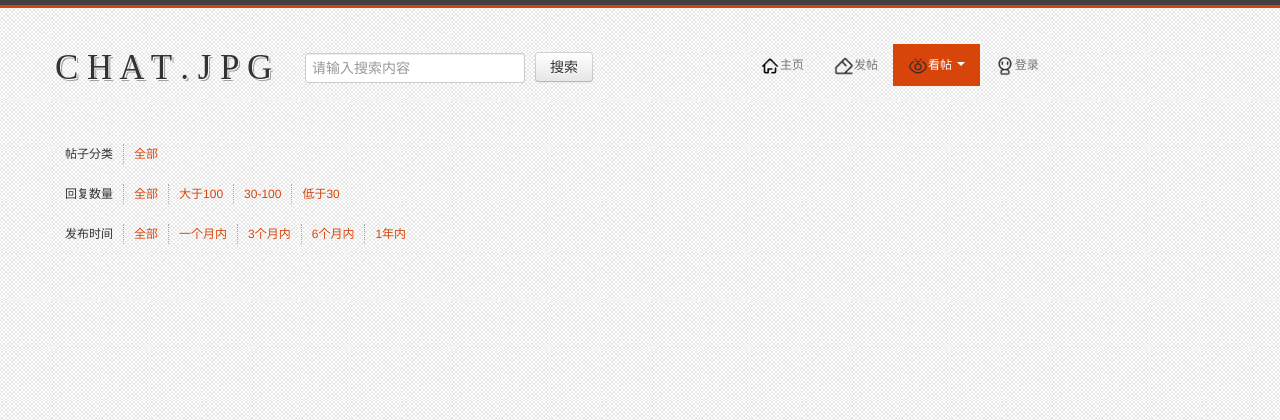
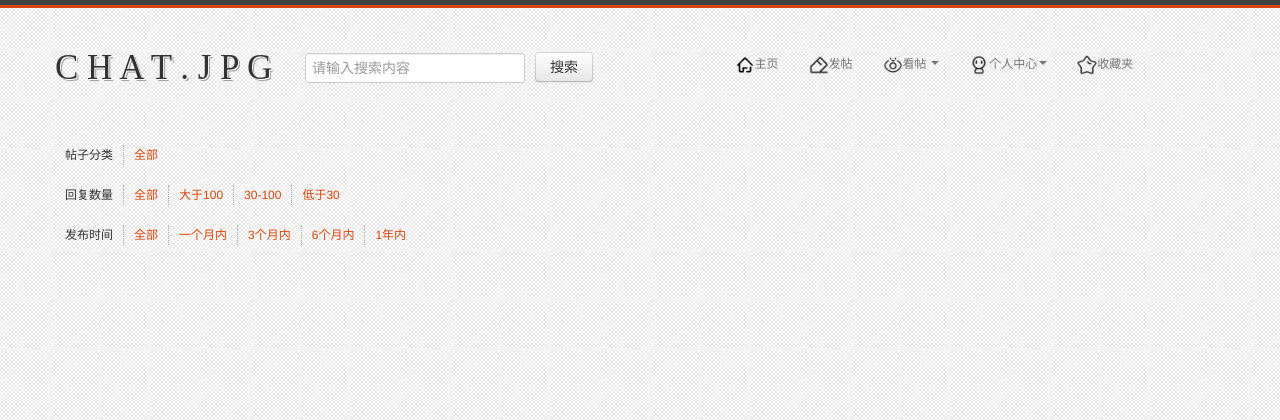
Before and after one commit to zshihang213/chat, a Django app: a page that uses templates/all.html in a window 1280 px wide. Shown: the top 420 px of the page. Run offline with Django 3.2, Linux system fonts and the light colour scheme; data that the repository does not hold is empty; some libraries are stand-ins or nearby versions.

Commit message:
Update all.html

```diff
--- a/templates/all.html
+++ b/templates/all.html
@@ -42,7 +42,7 @@
 <div class="container main-container">
 
     <!-- logo，搜索框，导航栏 -->
-    <div class="row header">
+    <div class="row header" style="width: 100%">
 
         <!-- 左上角图片和logo -->
         <div class="span5 logo" style="width: 250px">
@@ -50,7 +50,7 @@
         </div>
 
         <!-- 搜索框-->
-        <form action="/all-0-0-0" method="post" style="margin-left: 0; width: 350px;" class="span5 logo navbar-form navbar-left">
+        <form action="/all-0-0-0" method="post" style="margin-left: 0; width: 300px;" class="span5 logo navbar-form navbar-left">
             {% csrf_token %}
             <div style="float: left;" class="form-group">
                 <input name="keys" type="text" class="form-control" placeholder="请输入搜索内容">
@@ -59,14 +59,14 @@
         </form>
 
         <!-- 导航栏 -->
-        <div  style="width: 300px;float: right;margin-right:15%;margin-top: 3%">
-            <div class="navbar hidden-phone" style="height: 40px;width: 360px;">
+        <div  style="width: 300px;float: right;margin-right: 15%;margin-top: 3%">
+            <div class="navbar hidden-phone" style="height: 40px;width: 500px;">
 
                 <ul class="nav">
-                    <li><a href="/home"><img src="../static/img/home.png" style="height: 20px;width: 20px">主页</a></li>
-                    <li><a href="/publish"><img src="../static/img/publish.png" style="height: 20px;width: 20px">发帖</a></li>
-                    <li class="dropdown active">
-                        <a class="dropdown-toggle" data-toggle="dropdown" href="page-full-width.htm"><img src="../static/img/scan.png" style="height: 20px;width: 20px">看帖 <b
+                <li ><a href="/home"><img src="http://127.0.0.1:8000/static/img/home.png" style="height: 20px;width: 20px">主页</a></li>
+                <li><a href="/publish"><img src="http://127.0.0.1:8000/static/img/publish.png" style="height: 20px;width: 20px">发帖</a>&nbsp;</li>
+                <li class="dropdown">
+                    <a class="dropdown-toggle" data-toggle="dropdown" href="#"><img src="http://127.0.0.1:8000/static/img/scan.png" style="height: 20px;width: 20px">看帖 <b
                             class="caret"></b></a>
                     <ul class="dropdown-menu">
                             <li><a href="/all-0-0-0">全部帖子</a></li>
@@ -76,19 +76,15 @@
                             <li><a href="/all-4-0-0">幻想</a></li>
                         </ul>
                 </li>
-                    {% if uid %}
+
                 <li class="dropdown">
-                            <a class="dropdown-toggle" data-toggle="dropdown"><img src="../static/img/self-inform.png" style="height: 20px;width: 20px">{{ uid }}，欢迎你<b class="caret"></b></a>
+                    <a class="dropdown-toggle" data-toggle="dropdown"><img src="http://127.0.0.1:8000/static/img/self-inform.png" style="height: 20px;width: 20px">个人中心<b class="caret"></b></a>
                     <ul class="dropdown-menu">
                     <li><a href="/edit-pwd">修改密码</a></li>
                         <li><a href="/edit-inform">修改个人信息</a></li>
                     </ul>
                 </li>
-                        <li><a href="/likes"><img src="../static/img/likes.png" style="height: 20px;width: 20px">收藏夹</a></li>
-                        <li><a href="/login"><img src="../static/img/exit.png" style="height: 20px;width: 20px">退出</a></li>
-                    {% else %}
-                        <li><a href="/login"><img src="../static/img/self-inform.png" style="height: 20px;width: 20px">登录</a></li>
-                    {% endif %}
+                <li><a href="/likes"><img src="http://127.0.0.1:8000/static/img/likes.png" style="height: 20px;width: 20px">收藏夹</a></li>
             </ul>
 
             </div>
```
Lines whose indentation alone changed are shown as unchanged.
